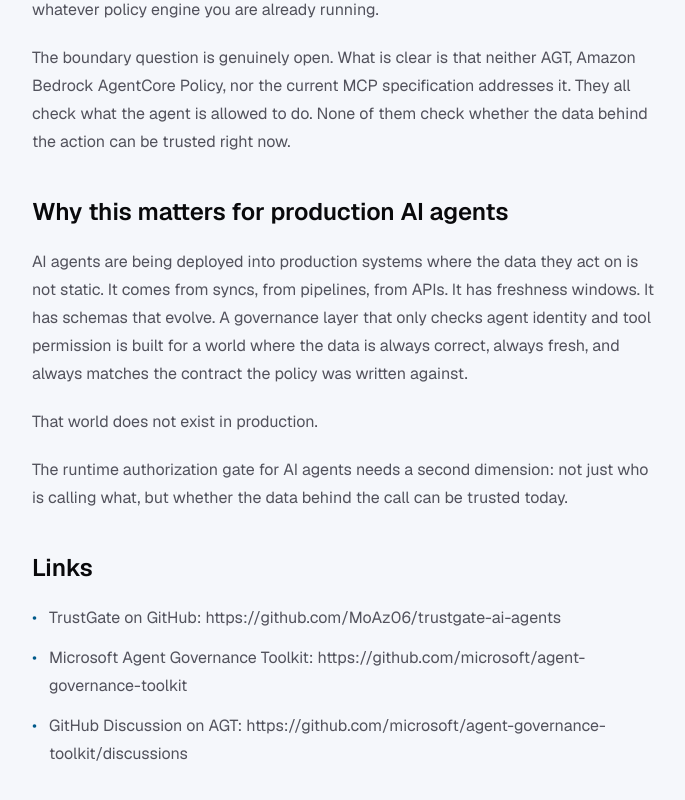
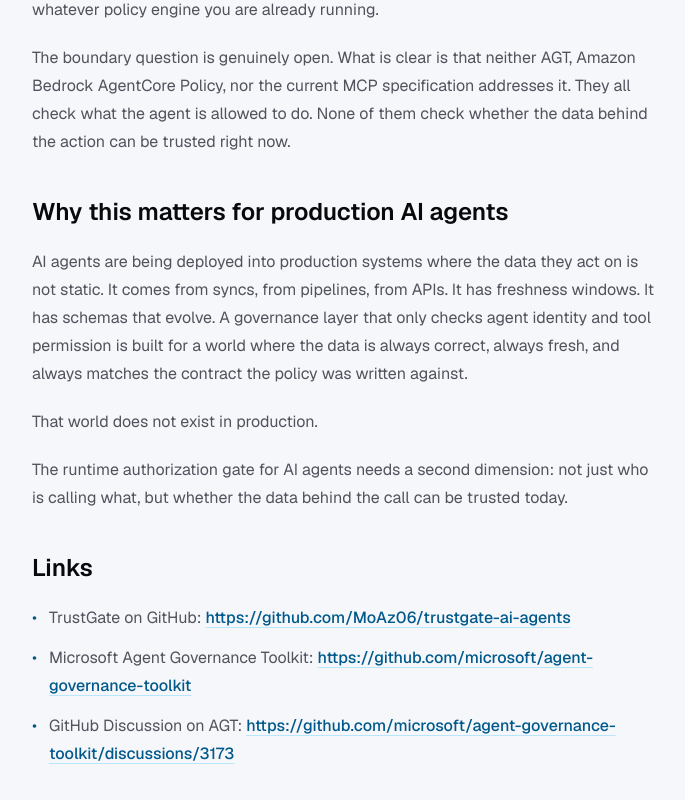
Before and after one commit to MoAz06/moaz06.dev, a Next.js app: page /writing/data-supply-chain-trust-agent-governance in a window 1280 px wide. Shown: the part 3195-3995 px from the top of the page, without its empty margins (296-981 px from the left). Built offline with nearby package versions, Linux system fonts and the light colour scheme.

Commit message:
Make writing links clickable

```diff
--- a/app/data/posts.js
+++ b/app/data/posts.js
@@ -136,7 +136,7 @@
         items: [
           "TrustGate on GitHub: https://github.com/MoAz06/trustgate-ai-agents",
           "Microsoft Agent Governance Toolkit: https://github.com/microsoft/agent-governance-toolkit",
-          "GitHub Discussion on AGT: https://github.com/microsoft/agent-governance-toolkit/discussions",
+          "GitHub Discussion on AGT: https://github.com/microsoft/agent-governance-toolkit/discussions/3173",
         ],
       },
     ],
--- a/app/writing/[slug]/page.js
+++ b/app/writing/[slug]/page.js
@@ -42,6 +42,26 @@
   }).format(new Date(date));
 }
 
+function LinkedText({ text }) {
+  const parts = text.split(/(https?:\/\/\S+)/g);
+
+  return parts.map((part) => {
+    if (!part.startsWith("http")) return part;
+
+    return (
+      <a
+        key={part}
+        href={part}
+        target="_blank"
+        rel="noreferrer"
+        className="font-medium text-sky-800 underline decoration-sky-200 underline-offset-4 transition hover:text-sky-600"
+      >
+        {part}
+      </a>
+    );
+  });
+}
+
 function PostSection({ section }) {
   if (section.type === "heading") {
     return (
@@ -52,7 +72,11 @@
   }
 
   if (section.type === "paragraph") {
-    return <p className="mt-5 leading-7 text-zinc-600">{section.text}</p>;
+    return (
+      <p className="mt-5 leading-7 text-zinc-600">
+        <LinkedText text={section.text} />
+      </p>
+    );
   }
 
   if (section.type === "list") {
@@ -63,7 +87,9 @@
             <span aria-hidden="true" className="text-sky-800">
               &bull;
             </span>
-            <span>{item}</span>
+            <span>
+              <LinkedText text={item} />
+            </span>
           </li>
         ))}
       </ul>
```
